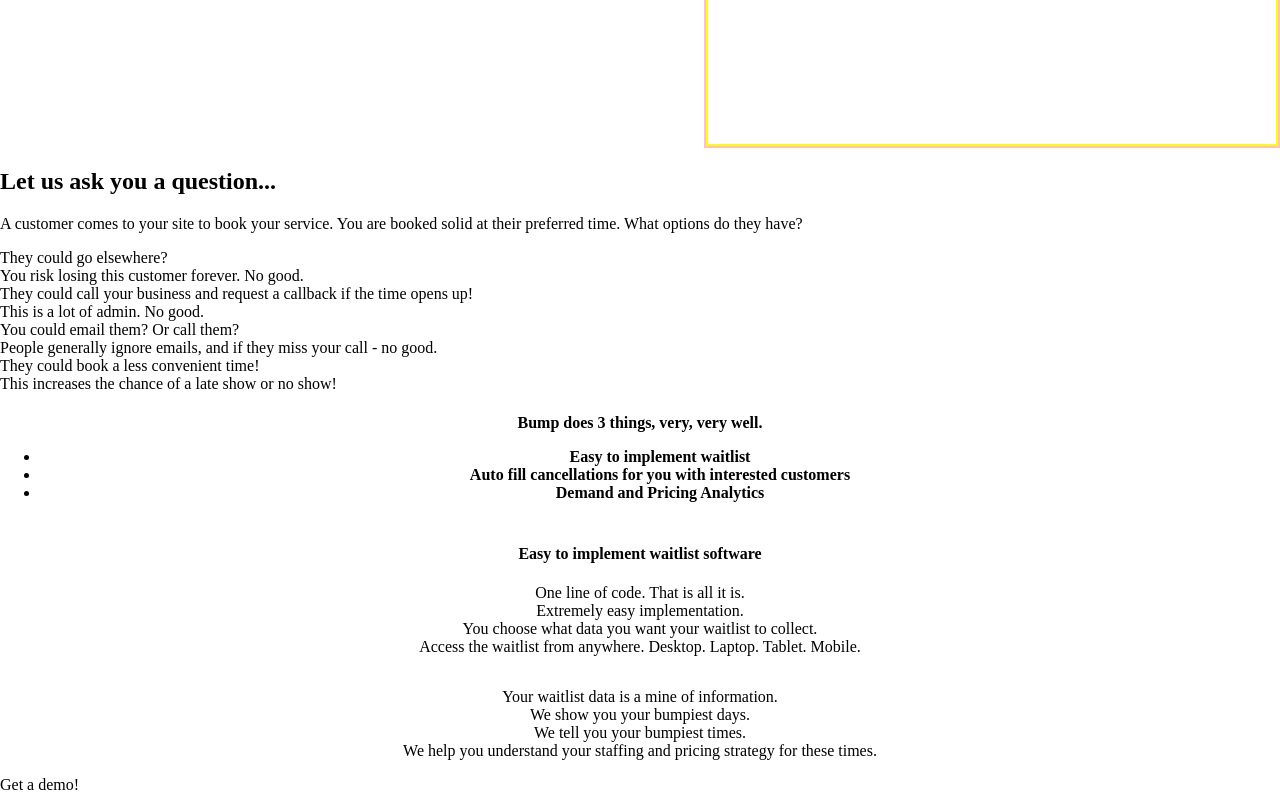
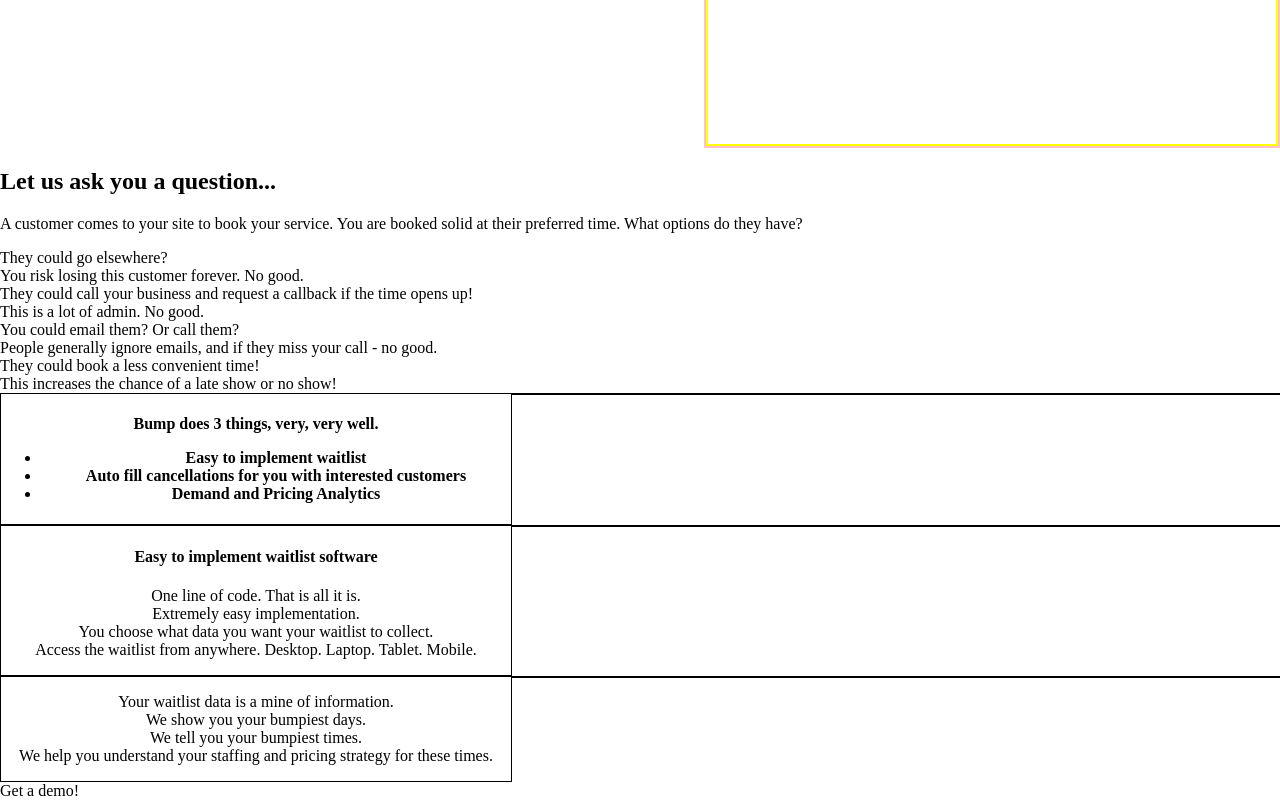
Before and after one commit to elendee/bumppromo, a plain HTML site: page index.html in a window 1280 px wide. Shown: the part 556-1356 px from the top of the page. Drawn offline with Linux system fonts and the light colour scheme.

Commit message:
coupletings

```diff
--- a/css/info-items.css
+++ b/css/info-items.css
@@ -1 +1,10 @@
 /*asdf*/
+
+.info.column{
+    width: 40%;
+    border: 1px solid;
+}
+.media.column{
+    width: 60%;
+    border: 1px solid;
+}
```
